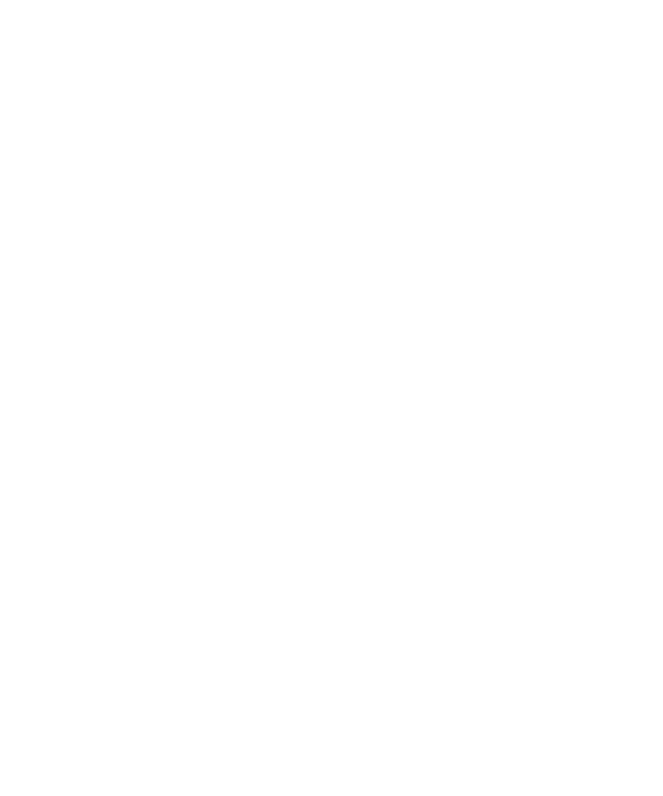
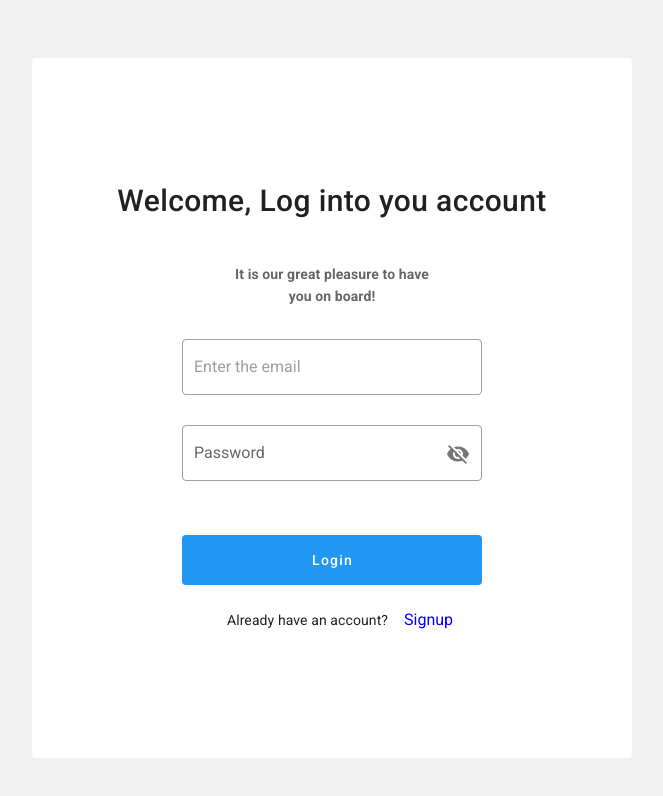
Before and after one commit to CORONILLA273/front-proyecto-lenguajes, a Nuxt app: page /login in a window 1280 px wide. Before the commit this address had no page. Shown: the top 796 px of the page, without its empty margins (308-971 px from the left). Built offline with nearby package versions, Linux system fonts and the light colour scheme.

Commit message:
Login separado en un archivo diferente

```diff
--- /dev/null
+++ b/pages/login/index.vue
@@ -0,0 +1,133 @@
+<template>
+  <v-app>
+    <v-main>
+      <div style="background-color: #f1f1f1;">
+        <v-container
+          class="d-flex flex-column align-center justify-center"
+          style="min-height: 100vh;"
+        >
+          <v-card flat style="width: 600px; height: 700px; margin-top: 15px;" align="center" class="d-flex flex-column align-center justify-center">
+            <v-card-title class="justify-center" style="font-size: 30px; margin-bottom: 30px">
+              Welcome, Log into you account
+            </v-card-title>
+            <v-card-text align="center">
+              <b>It is our great pleasure to have <br> you on board!</b>
+            </v-card-text>
+            <v-card-text align="center">
+              <v-form>
+                <!-- Modificar por "nombre escuela"-->
+                <v-text-field
+                  v-model="email"
+                  class="fixed-width"
+                  outlined
+                  placeholder="Enter the email"
+                  type="text"
+                />
+                <v-text-field
+                  v-model="password"
+                  :type="showPassword ? 'text' : 'password'"
+                  label="Password"
+                  outlined
+                  class="fixed-width"
+                  :append-icon="showPassword ? 'mdi-eye-off' : 'mdi-eye'"
+                  @click:append="togglePasswordVisibility"
+                />
+              </v-form>
+            </v-card-text>
+            <v-card-actions class="justify-center">
+              <v-btn
+                block
+                color="blue"
+                elevation="0"
+                class="fixed-width"
+                style="height: 50px; width: 700px;"
+                @click="login"
+              >
+                <span style="text-transform: none; color: white;">
+                  Login
+                </span>
+              </v-btn>
+            </v-card-actions>
+            <div style="display: flex; align-items: center;">
+              <v-card-text style="margin-right: 0px;">
+                Already have an account?
+              </v-card-text>
+              <router-link to="/signup" style="text-decoration: none; color: blue;">
+                Signup
+              </router-link>
+            </div>
+          </v-card>
+        </v-container>
+      </div>
+    </v-main>
+  </v-app>
+</template>
+
+<script>
+export default {
+  data () {
+    return {
+      email: '',
+      password: '',
+
+      showPassword: true
+    }
+  },
+  methods: {
+    async login () {
+      try {
+        const response = await this.$axios.post('/api/auth/login', {
+          email: this.email,
+          password: this.password
+        })
+        if (response.data.token) {
+          console.log('Login successful', response.data.token)
+        }
+      } catch (error) {
+        if (error.response) {
+          console.error('Error response:', error.response.data)
+        } else {
+          console.error('Error', error.message)
+        }
+      }
+    },
+    signupUser () {
+      // Lógica de registro de usuario
+    },
+    finish () {
+      // Lógica al finalizar el stepper
+    },
+    togglePasswordVisibility () {
+      this.showPassword = !this.showPassword
+    }
+  }
+}
+</script>
+
+<style scoped>
+.fixed-width {
+  max-width: 300px;
+  width: 100%;
+}
+
+.stepper-card {
+  max-width: 1200px; /* Agranda el tamaño del v-card */
+  width: 150%;
+  margin-top: 16px; /* Espacio entre los dos v-card */
+}
+
+.v-stepper__step--active .v-stepper__step__title {
+  font-weight: bold;
+}
+
+.v-stepper__step__title {
+  text-align: center;
+  display: block;
+  width: 100%;
+  margin-top: 8px; /* Ajusta este valor según sea necesario */
+}
+
+.equal-height {
+  height: 700px; /* Ajusta la altura del v-card principal */
+}
+</style>
```
Also changed, not shown: pages/index.vue (renamed from pages/sitioweb/index.vue).
